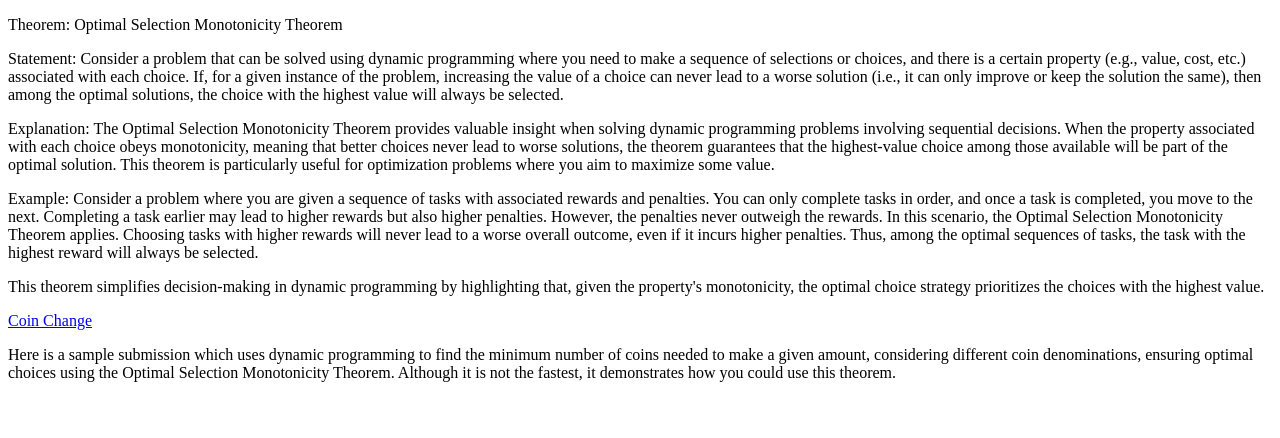
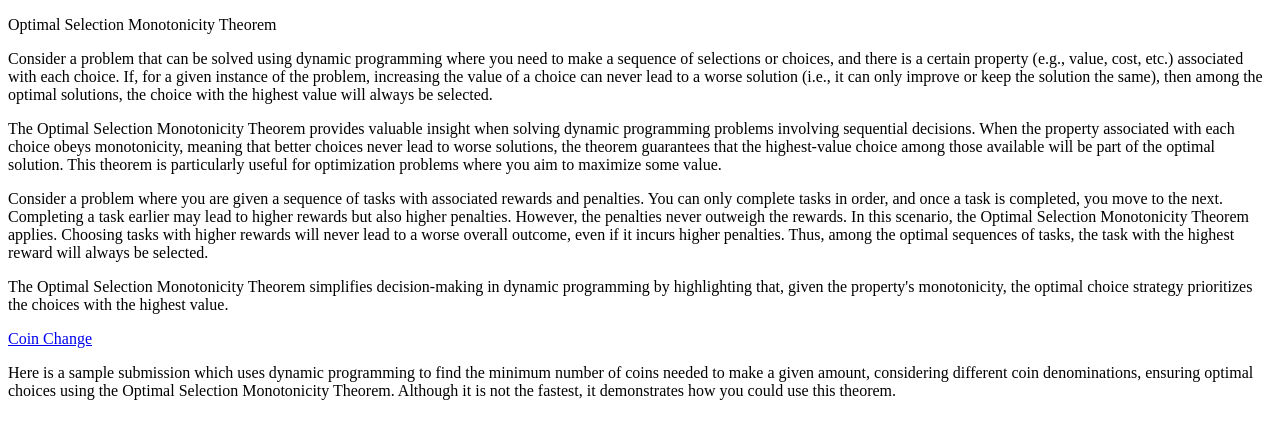
Before and after one commit to prak132/prak132.github.io, a plain HTML site: page optimal_selection_monotonicity_theorem.html in a window 1280 px wide. Drawn offline with Linux system fonts and the light colour scheme.

Commit message:
Update optimal_selection_monotonicity_theorem.html

```diff
--- a/optimal_selection_monotonicity_theorem.html
+++ b/optimal_selection_monotonicity_theorem.html
@@ -6,11 +6,11 @@
     <title>Optimal Selection Monotonicity Theorem</title>
 </head>
 <body>
-  <p>Theorem: Optimal Selection Monotonicity Theorem</p>
-  <p>Statement: Consider a problem that can be solved using dynamic programming where you need to make a sequence of selections or choices, and there is a certain property (e.g., value, cost, etc.) associated with each choice. If, for a given instance of the problem, increasing the value of a choice can never lead to a worse solution (i.e., it can only improve or keep the solution the same), then among the optimal solutions, the choice with the highest value will always be selected.</p>
-  <p>Explanation: The Optimal Selection Monotonicity Theorem provides valuable insight when solving dynamic programming problems involving sequential decisions. When the property associated with each choice obeys monotonicity, meaning that better choices never lead to worse solutions, the theorem guarantees that the highest-value choice among those available will be part of the optimal solution. This theorem is particularly useful for optimization problems where you aim to maximize some value.</p>
-  <p>Example: Consider a problem where you are given a sequence of tasks with associated rewards and penalties. You can only complete tasks in order, and once a task is completed, you move to the next. Completing a task earlier may lead to higher rewards but also higher penalties. However, the penalties never outweigh the rewards. In this scenario, the Optimal Selection Monotonicity Theorem applies. Choosing tasks with higher rewards will never lead to a worse overall outcome, even if it incurs higher penalties. Thus, among the optimal sequences of tasks, the task with the highest reward will always be selected.</p>
-  <p>This theorem simplifies decision-making in dynamic programming by highlighting that, given the property's monotonicity, the optimal choice strategy prioritizes the choices with the highest value.</p>
+  <p>Optimal Selection Monotonicity Theorem</p>
+  <p>Consider a problem that can be solved using dynamic programming where you need to make a sequence of selections or choices, and there is a certain property (e.g., value, cost, etc.) associated with each choice. If, for a given instance of the problem, increasing the value of a choice can never lead to a worse solution (i.e., it can only improve or keep the solution the same), then among the optimal solutions, the choice with the highest value will always be selected.</p>
+  <p>The Optimal Selection Monotonicity Theorem provides valuable insight when solving dynamic programming problems involving sequential decisions. When the property associated with each choice obeys monotonicity, meaning that better choices never lead to worse solutions, the theorem guarantees that the highest-value choice among those available will be part of the optimal solution. This theorem is particularly useful for optimization problems where you aim to maximize some value.</p>
+  <p>Consider a problem where you are given a sequence of tasks with associated rewards and penalties. You can only complete tasks in order, and once a task is completed, you move to the next. Completing a task earlier may lead to higher rewards but also higher penalties. However, the penalties never outweigh the rewards. In this scenario, the Optimal Selection Monotonicity Theorem applies. Choosing tasks with higher rewards will never lead to a worse overall outcome, even if it incurs higher penalties. Thus, among the optimal sequences of tasks, the task with the highest reward will always be selected.</p>
+  <p>The Optimal Selection Monotonicity Theorem simplifies decision-making in dynamic programming by highlighting that, given the property's monotonicity, the optimal choice strategy prioritizes the choices with the highest value.</p>
   <p><a href="https://leetcode.com/problems/coin-change/submissions/1030973181/">Coin Change</a></p>
   <p>Here is a sample submission which uses dynamic programming to find the minimum number of coins needed to make a given amount, considering different coin denominations, ensuring optimal choices using the Optimal Selection Monotonicity Theorem. Although it is not the fastest, it demonstrates how you could use this theorem.</p>
 </body>
```
